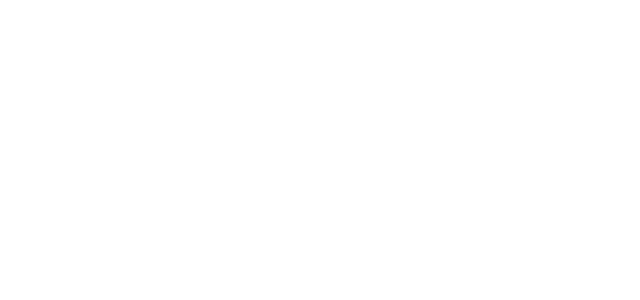
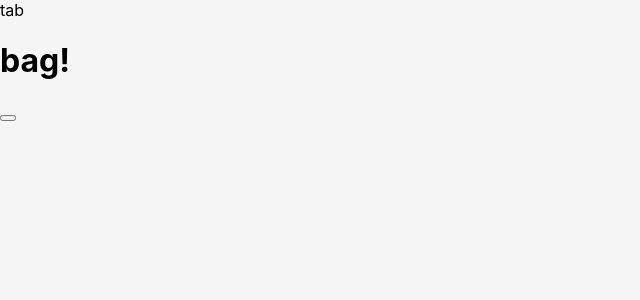
Before and after one commit to luane-aquino/checkout, a React (Create React App) app: page /bag in a window 1280 px wide. Shown: the top 300 px of the page, without its empty margins (0-640 px from the left). Built offline with nearby package versions, Linux system fonts and the light colour scheme.

Commit message:
created page setup

```diff
--- a/package.json
+++ b/package.json
@@ -12,6 +12,7 @@
     "@types/react-dom": "^18.0.0",
     "react": "^18.2.0",
     "react-dom": "^18.2.0",
+    "react-router-dom": "^6.17.0",
     "react-scripts": "5.0.1",
     "typescript": "^4.4.2",
     "web-vitals": "^2.1.0"
--- /dev/null
+++ b/src/App.tsx
@@ -0,0 +1,12 @@
+import { Outlet } from "react-router-dom";
+
+const App = () => {
+  return (
+    <>
+      <div>tab</div>
+      <Outlet/>
+    </>
+  );
+}
+
+export default App;
--- a/src/index.css
+++ b/src/index.css
@@ -5,6 +5,7 @@ body {
     sans-serif;
   -webkit-font-smoothing: antialiased;
   -moz-osx-font-smoothing: grayscale;
+  background-color: #F5F5F5;
 }
 
 code {
--- a/src/index.tsx
+++ b/src/index.tsx
@@ -1,15 +1,36 @@
 import React from 'react';
 import ReactDOM from 'react-dom/client';
 import './index.css';
-import App from './pages/home/App';
+import App from './App';
 import reportWebVitals from './reportWebVitals';
+import {
+  createBrowserRouter,
+  RouterProvider,
+} from "react-router-dom";
+import ErrorPage from './pages/ErrorPage';
+import Bag from './pages/Bag/Bag';
 
 const root = ReactDOM.createRoot(
   document.getElementById('root') as HTMLElement
 );
+
+const router = createBrowserRouter([
+  {
+    path: "/",
+    element: <App/>,
+    errorElement: <ErrorPage />,
+    children: [
+      {
+        path: '/bag',
+        element: <Bag/>
+      }
+    ]
+  },
+]);
+
 root.render(
   <React.StrictMode>
-    <App />
+    <RouterProvider router={router} />
   </React.StrictMode>
 );
 
--- /dev/null
+++ b/src/pages/Bag/Bag.tsx
@@ -0,0 +1,19 @@
+import React from 'react';
+import './Bag.css';
+
+function Bag() {
+  const handleClick = () => {
+    // chama a rota payment
+  }
+
+  return (
+    <div className="Bag">
+      <h1>bag!</h1>
+      {/* produtos */}
+      {/* prices */}
+      <button onClick={handleClick}></button>
+    </div>
+  );
+}
+
+export default Bag;
--- /dev/null
+++ b/src/pages/ErrorPage/index.tsx
@@ -0,0 +1,5 @@
+const ErrorPage = () => {
+  return (<>Error 404 not found!</>);
+}
+
+export default ErrorPage;
--- /dev/null
+++ b/src/pages/Payment/index.tsx
@@ -0,0 +1,5 @@
+const Payment = () => {
+  return (<h1>payment!</h1>);
+}
+
+export default Payment;
--- a/src/pages/home/App.tsx
+++ /dev/null
@@ -1,12 +0,0 @@
-import React from 'react';
-import './App.css';
-
-function App() {
-  return (
-    <div className="App">
-
-    </div>
-  );
-}
-
-export default App;
```
Also changed, not shown: src/components/molecules/Tabs/index.tsx (added, +21 -0 lines), src/pages/Bag/Bag.css (renamed from src/pages/home/App.css), 2 other files (tests, documents, lock files or other folders).
